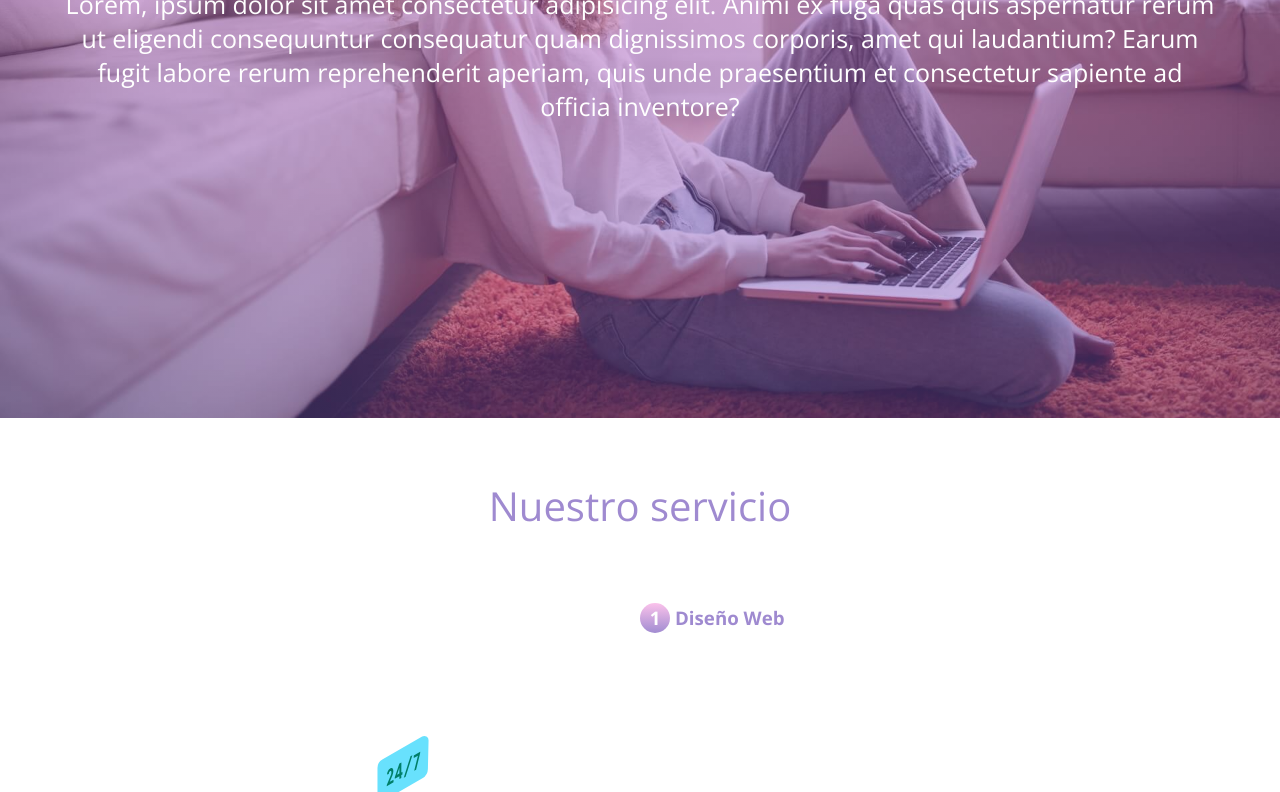
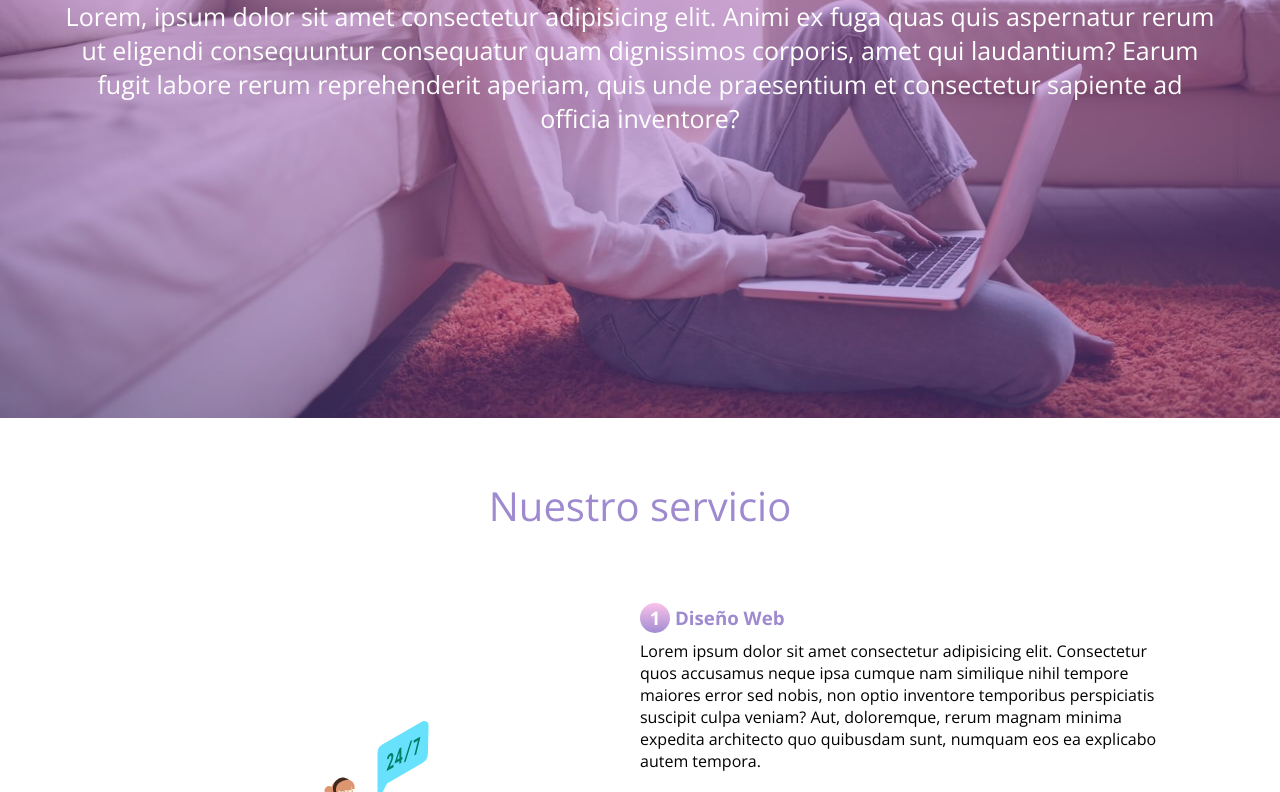
Before and after one commit to deisbalm/Web-design-practice-CSS-JS-responsive, a plain HTML site: page index.html in a window 1280 px wide. Shown: the part 382-1174 px from the top of the page. Drawn offline with nearby package versions, Linux system fonts and the light colour scheme.

Commit message:
maquetacion css-js

```diff
--- a/styles/styles.css
+++ b/styles/styles.css
@@ -286,7 +286,7 @@ header{
         margin-bottom: 60px;
     }
 
-    p{
+   footer p{
         text-align: center;
         padding-bottom: 2%;
         color: white;
```
